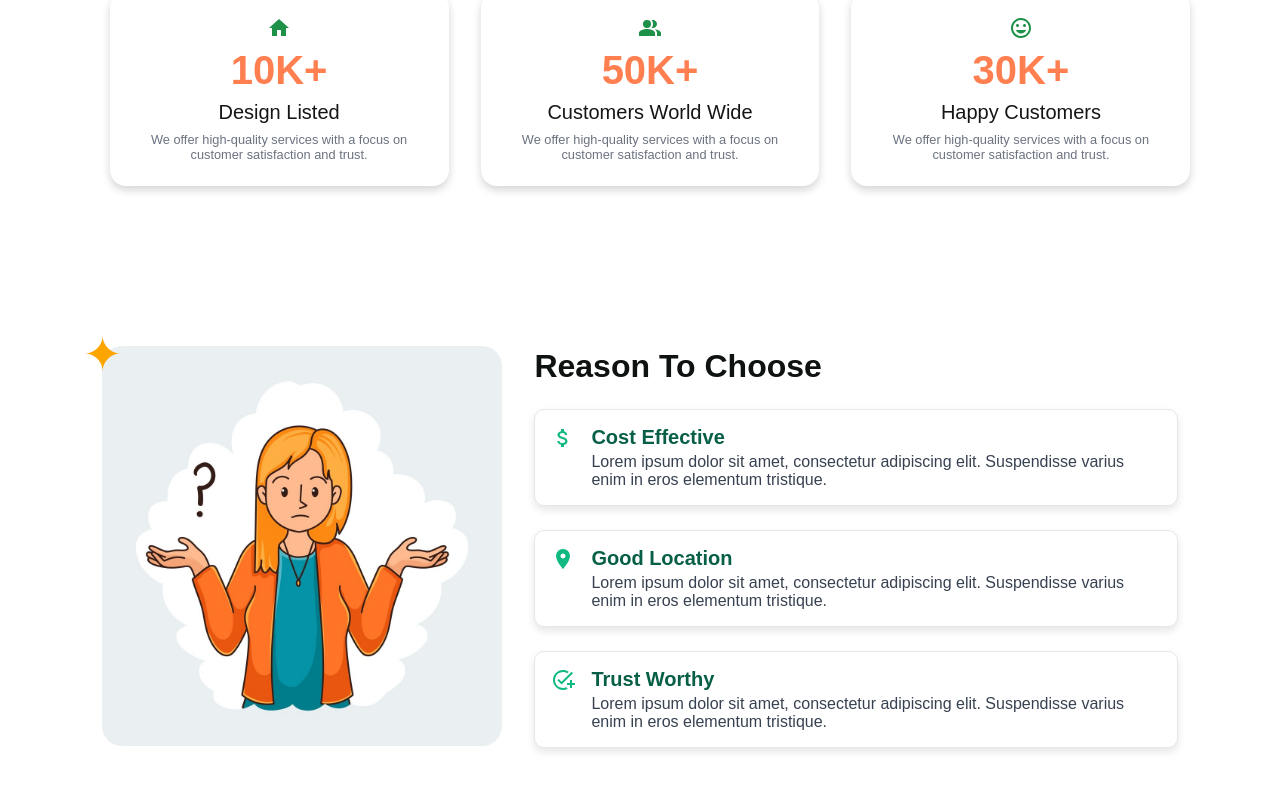
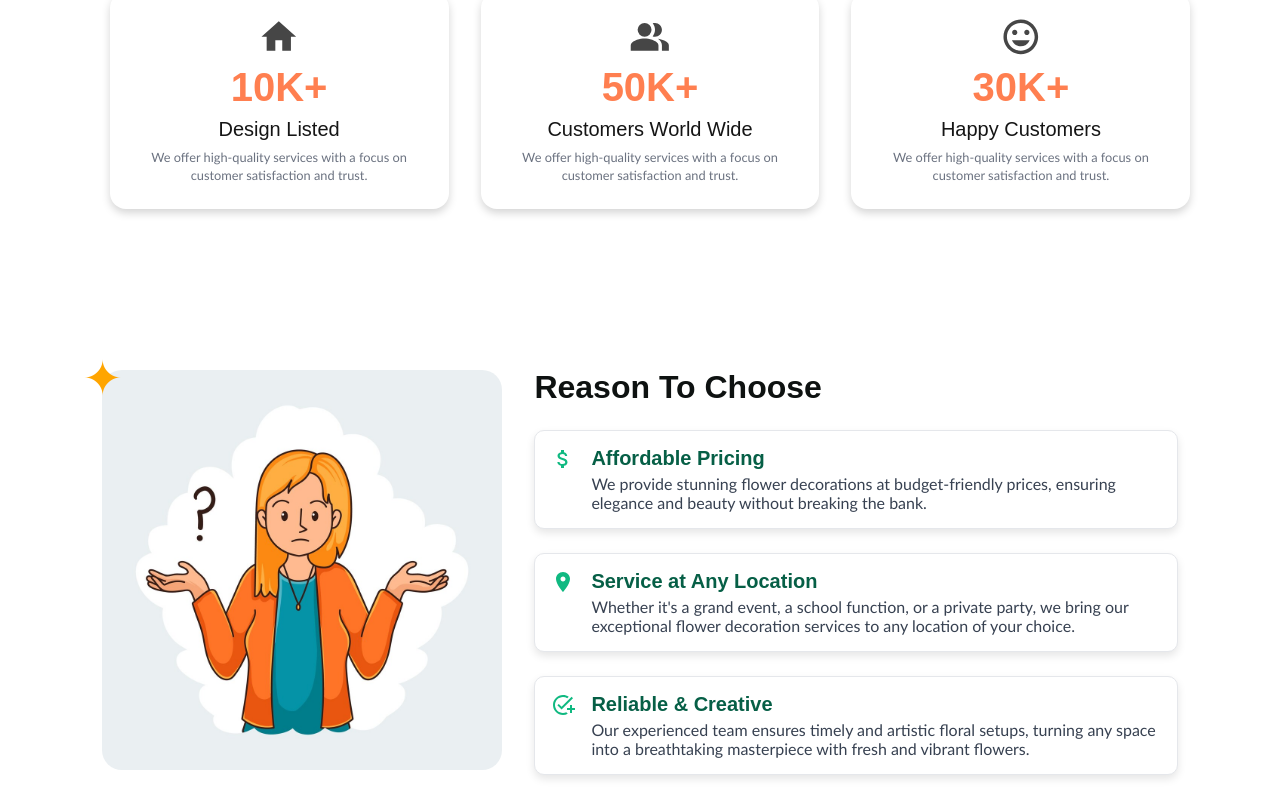
Before and after one commit to harshrajput177/FlowerSite, a React (Vite) app in the folder FlowerSite/: page /about in a window 1280 px wide. Shown: the part 720-1520 px from the top of the page. Built offline with nearby package versions, Linux system fonts and the light colour scheme.

Commit message:
update some file

```diff
--- a/FlowerSite/src/Component/About-US/AboutCom2.jsx
+++ b/FlowerSite/src/Component/About-US/AboutCom2.jsx
@@ -24,30 +24,27 @@ const ReasonToChoose = () => {
           <div className="card-item">
             <AttachMoneyIcon className="AboutCom2-icon" />
             <div>
-              <h3 className="card-title">Cost Effective</h3>
+              <h3 className="card-title">Affordable Pricing</h3>
               <p className="card-text">
-                Lorem ipsum dolor sit amet, consectetur adipiscing elit. Suspendisse
-                varius enim in eros elementum tristique.
+                We provide stunning flower decorations at budget-friendly prices, ensuring elegance and beauty without breaking the bank.
               </p>
             </div>
           </div>
           <div className="card-item">
             <LocationOnIcon className="AboutCom2-icon" />
             <div>
-              <h3 className="card-title">Good Location</h3>
+              <h3 className="card-title">Service at Any Location</h3>
               <p className="card-text">
-                Lorem ipsum dolor sit amet, consectetur adipiscing elit. Suspendisse
-                varius enim in eros elementum tristique.
+                Whether it's a grand event, a school function, or a private party, we bring our exceptional flower decoration services to any location of your choice.
               </p>
             </div>
           </div>
           <div className="card-item">
             <AddTaskIcon className="AboutCom2-icon" />
             <div>
-              <h3 className="card-title">Trust Worthy</h3>
+              <h3 className="card-title">Reliable & Creative</h3>
               <p className="card-text">
-                Lorem ipsum dolor sit amet, consectetur adipiscing elit. Suspendisse
-                varius enim in eros elementum tristique.
+                Our experienced team ensures timely and artistic floral setups, turning any space into a breathtaking masterpiece with fresh and vibrant flowers.
               </p>
             </div>
           </div>
--- a/FlowerSite/src/Component/About-US/AboutCom4.jsx
+++ b/FlowerSite/src/Component/About-US/AboutCom4.jsx
@@ -7,21 +7,22 @@ import { motion } from 'framer-motion';
 
 const statsData = [
   {
-    icon: <HomeIcon className='AboutCom-4-icon' size={48} />,
+    icon: <HomeIcon className='AboutCom-4-icon' fontSize="large" />,
     count: '10K+',
     label: 'Design Listed'
   },
   {
-    icon: <PeopleAltIcon className='AboutCom-4-icon' size={48} />,
+    icon: <PeopleAltIcon className='AboutCom-4-icon' fontSize="large" />,
     count: '50K+',
     label: 'Customers World Wide'
   },
   {
-    icon: <TagFacesIcon className='AboutCom-4-icon' size={48} />,
+    icon: <TagFacesIcon className='AboutCom-4-icon' fontSize="large" />,
     count: '30K+',
     label: 'Happy Customers'
   }
 ];
+
 
 const ImprovedFrontendStats = () => {
   return (
--- a/FlowerSite/src/Style/AboutUs-CSS/AboutCom1.css
+++ b/FlowerSite/src/Style/AboutUs-CSS/AboutCom1.css
@@ -23,7 +23,7 @@
   color: #4F4F4F;
   line-height: 1.8;
   word-spacing: 2px;
-  text-align: left;
+  text-align: justify;
   margin-bottom: 2rem;
 }
 
--- a/FlowerSite/src/Style/AboutUs-CSS/AboutCom2.css
+++ b/FlowerSite/src/Style/AboutUs-CSS/AboutCom2.css
@@ -64,6 +64,7 @@
 }
 
 .card-text {
+  font-family: 'Gill Sans', 'Gill Sans MT', Calibri, 'Trebuchet MS', sans-serif;
   margin: 0.25rem 0 0;
   color: #374151;
 }
--- a/FlowerSite/src/Style/AboutUs-CSS/AboutCom4.css
+++ b/FlowerSite/src/Style/AboutUs-CSS/AboutCom4.css
@@ -32,7 +32,8 @@
   }
 
   .AboutCom-4-icon{
-    color: #1c9147;
+    color: #464646;
+    font-size: 2.6rem !important;
   }
 
   .AboutCom-4-count {
@@ -48,7 +49,9 @@
   }
 
   .AboutCom-4-description {
+    font-family: 'Gill Sans', 'Gill Sans MT', Calibri, 'Trebuchet MS', sans-serif;
     font-size: 0.8rem;
+    line-height: 1.4;
     color: #6b7280; /* Gray color */
     margin-top: 0.5rem;
   }
```
